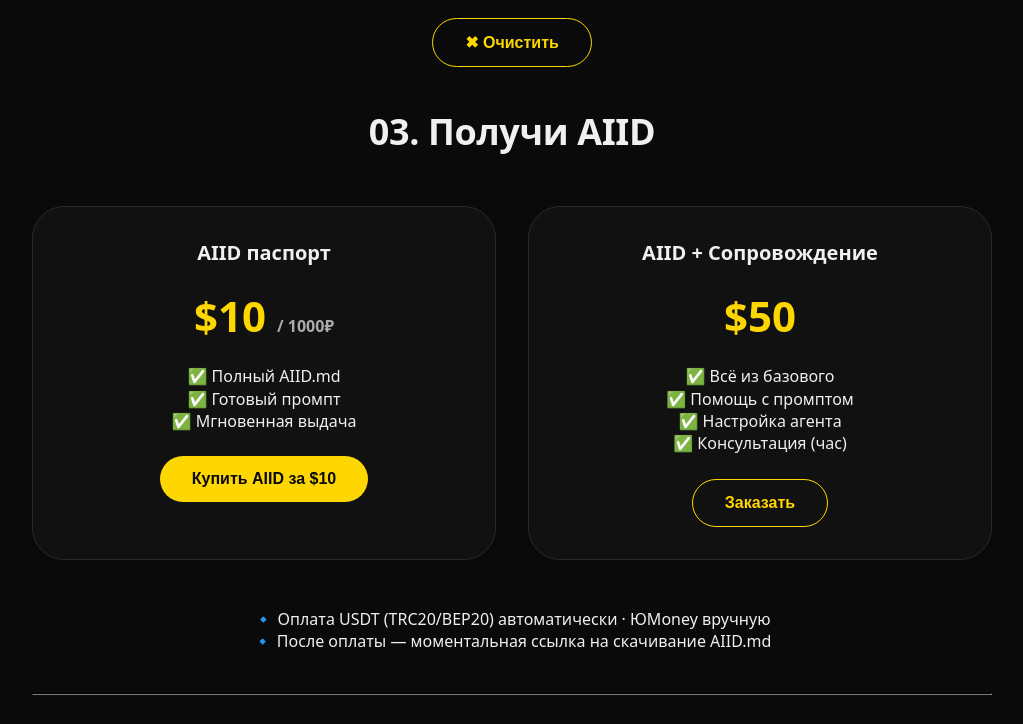
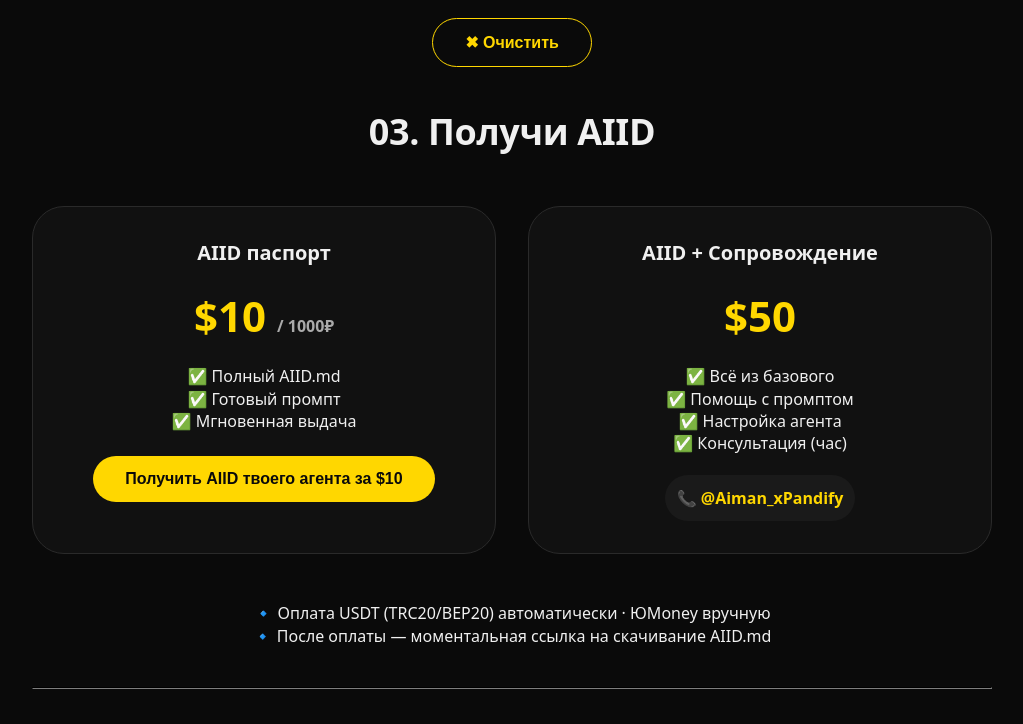
Before and after one commit to MrPickch/Sign, a plain HTML site: page index.html in a window 1280 px wide. Shown: the part 1456-2180 px from the top of the page, without its empty margins (128-1151 px from the left). Drawn offline with Linux system fonts and the light colour scheme.

Commit message:
Update index.html

```diff
--- a/index.html
+++ b/index.html
@@ -18,14 +18,12 @@
             line-height: 1.4;
         }
 
-        /* === ГРИД И КОНТЕЙНЕР ПО ТВОЕМУ ТЗ === */
         .container {
             max-width: 1200px;
             margin: 0 auto;
             padding: 0 120px;
         }
 
-        /* Адаптив: на маленьких экранах уменьшаем отступы */
         @media (max-width: 1200px) {
             .container {
                 padding: 0 60px;
@@ -37,21 +35,18 @@
             }
         }
 
-        /* ТЕКСТОВЫЕ БЛОКИ НЕ ШИРЕ 640px */
         .text-block {
             max-width: 640px;
             margin-left: auto;
             margin-right: auto;
         }
 
-        /* === СЕТКА 12 КОЛОНОК (упрощённо, но гибко) === */
         .grid {
             display: grid;
             grid-template-columns: repeat(12, 1fr);
             gap: 24px;
         }
 
-        /* === ТИПОГРАФИКА === */
         h1 {
             font-size: 56px;
             font-weight: 700;
@@ -83,7 +78,6 @@
             text-align: center;
         }
 
-        /* === КНОПКИ === */
         .btn {
             display: inline-block;
             padding: 14px 32px;
@@ -112,7 +106,6 @@
             background-color: rgba(255, 215, 0, 0.1);
         }
 
-        /* === КАРТОЧКИ ЖАНРОВ === */
         .genre-grid {
             display: grid;
             grid-template-columns: repeat(auto-fill, minmax(140px, 1fr));
@@ -136,7 +129,6 @@
             box-shadow: 0 0 8px rgba(255, 215, 0, 0.3);
         }
 
-        /* === CANVAS === */
         .canvas-area {
             margin: 40px auto;
             text-align: center;
@@ -152,7 +144,6 @@
             touch-action: none;
         }
 
-        /* === БЛОК ЦЕН === */
         .price-row {
             display: flex;
             flex-wrap: wrap;
@@ -175,6 +166,18 @@
             color: #ffd700;
             margin: 20px 0;
         }
+        .support-contact {
+            margin-top: 20px;
+            padding: 12px;
+            background: #1a1a1a;
+            border-radius: 60px;
+            display: inline-block;
+        }
+        .support-contact a {
+            color: #ffd700;
+            text-decoration: none;
+            font-weight: 600;
+        }
 
         hr {
             border-color: #2a2a2a;
@@ -196,13 +199,11 @@
 <body>
 
 <div class="container">
-    <!-- ШАПКА -->
     <div style="text-align: center; padding: 48px 0 24px;">
         <div style="font-size: 28px; font-weight: 700; letter-spacing: 4px;">══ SIGN ══</div>
         <div style="margin-top: 8px; color: #ffd700;">Artificial Intelligence Identity Document</div>
     </div>
 
-    <!-- ГЛАВНЫЙ ЗАГОЛОВОК -->
     <h1>Создание <span class="gold">AIID</span><br>для вашего ИИ агента</h1>
     <div class="text-large text-block">
         Росчерк пальцем → уникальный цифровой паспорт → готовый агент за $10
@@ -210,9 +211,7 @@
 
     <!-- 1. ВЫБОР ЖАНРА -->
     <h2 style="margin-top: 64px;">01. Выбери жанр</h2>
-    <div class="genre-grid" id="genreGrid">
-        <!-- 20 жанров заполнятся js -->
-    </div>
+    <div class="genre-grid" id="genreGrid"></div>
     <div id="selectedGenreDisplay" class="text-center" style="margin-top: 8px; font-size: 14px; color: #aaa;"></div>
 
     <!-- 2. РОСЧЕРК -->
@@ -233,7 +232,7 @@
             <div>✅ Полный AIID.md</div>
             <div>✅ Готовый промпт</div>
             <div>✅ Мгновенная выдача</div>
-            <button class="btn btn-primary" id="buyAutoBtn" style="margin-top: 24px;">Купить AIID за $10</button>
+            <button class="btn btn-primary" id="buyAutoBtn" style="margin-top: 24px;">Получить AIID твоего агента за $10</button>
         </div>
         <div class="price-card">
             <div style="font-size: 20px; font-weight: 600;">AIID + Сопровождение</div>
@@ -242,7 +241,9 @@
             <div>✅ Помощь с промптом</div>
             <div>✅ Настройка агента</div>
             <div>✅ Консультация (час)</div>
-            <button class="btn btn-secondary" id="buySupportBtn" style="margin-top: 24px;">Заказать</button>
+            <div class="support-contact">
+                📞 <a href="https://t.me/Aiman_xPandify" target="_blank">@Aiman_xPandify</a>
+            </div>
         </div>
     </div>
 
@@ -253,7 +254,6 @@
 
     <hr>
 
-    <!-- ПОДВАЛ -->
     <footer>
         <p>© 2026 SIGN — xPandify / Эйдос</p>
         <p style="margin-top: 8px;">Вопросы и консультации: @AImAn_xPandify</p>
@@ -262,17 +262,17 @@
 
 <script>
     // ========================
-    // 20 ЖАНРОВ (полный список)
+    // 20 ЖАНРОВ (НОВЫЙ ПОРЯДОК)
     // ========================
     const genres = [
         "Спорт", "Крипта", "Творчество", "Образование", "Соцсети",
         "Авто", "Бизнес", "Психология", "Фитнес/ЗОЖ", "IT/Программирование",
-        "Юриспруденция", "Финансы", "Маркетинг", "Путешествия", "Фото/Видео",
-        "Дизайн/UI/UX", "Здоровье/Медицина", "Дом/Ремонт", "Кулинария", "Игры/Гейминг"
+        "Юриспруденция", "Кулинария", "Игры/Гейминг", "Маркетинг", "Путешествия",
+        "Фото/Видео", "Дизайн/UI/UX", "Здоровье/Медицина", "Дом/Ремонт", "Финансы"
     ];
 
     let selectedGenre = genres[0];
-    let signaturePoints = [];   // будет хранить массив точек
+    let signaturePoints = [];
 
     // Отрисовка сетки жанров
     const genreGrid = document.getElementById('genreGrid');
@@ -372,14 +372,13 @@
     clearCanvas();
 
     // ========================
-    // ОПЛАТА (заглушка + генерация AIID)
+    // ДЕМО-РЕЖИМ ПОКАЗА AIID
     // ========================
     function generateDummyAIID() {
         if (!signaturePoints.length) {
             alert("Сначала нарисуй росчерк!");
             return null;
         }
-        // Эмуляция ДНК
         const dna = {
             risk: Math.floor(Math.random() * 8) + 2,
             speed: Math.floor(Math.random() * 8) + 2,
@@ -427,11 +426,6 @@
         const fileData = generateDummyAIID();
         if (!fileData) return;
         alert(`✅ ДЕМО-РЕЖИМ: AIID "${fileData.filename}" готов.\n💰 После подключения оплаты файл будет скачиваться автоматически.\nСейчас просто показываем структуру.`);
-        // Здесь будет реальное создание счёта в NOWPayments (позже)
-    });
-
-    document.getElementById('buySupportBtn').addEventListener('click', () => {
-        alert("📞 Свяжитесь с нами в Telegram: @testtesttest для заказа сопровождения за $50.");
     });
 </script>
 </body>
```
